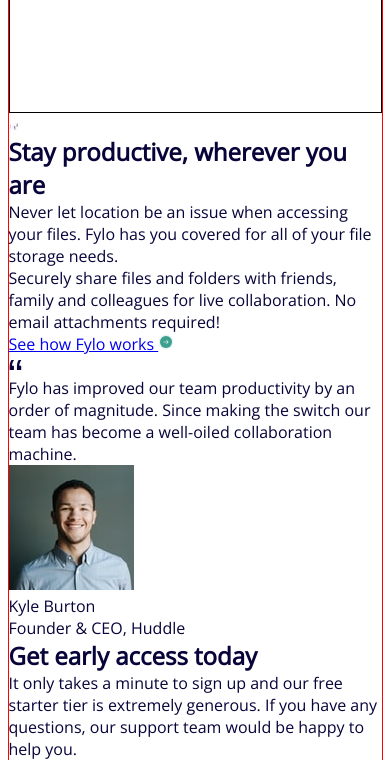
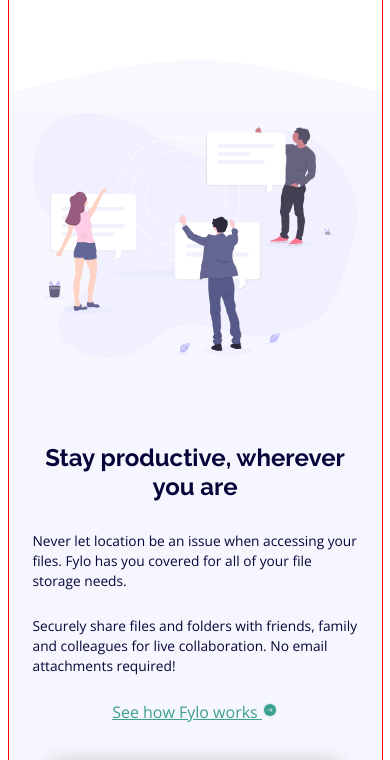
Before and after one commit to GabrielSB19/fylo-landing-page-with-two-column-layout-master, a plain HTML site: page index.html in a window 390 px wide. Shown: the part 850-1610 px from the top of the page. Drawn offline with nearby package versions, Linux system fonts and the light colour scheme.

Commit message:
Finished the details mobile view

```diff
--- /dev/null
+++ b/scss/_card.scss
@@ -0,0 +1,31 @@
+@use 'variable';
+
+.card{
+    background-color: variable.$White;
+    width: 286px;
+    height: 175px;
+    padding: 20px 20px 24px;
+    margin: auto;
+    border-radius: 4px;
+    box-shadow: 0px 0px 20px variable.$LightGray;
+
+    &__text{
+        font-size: 0.67em;
+        line-height: 20px;
+        margin-bottom: 10px;
+    }
+
+    .avatar-container{
+        display: flex;
+        font-size: 0.67em;
+        &__image{
+            width: 30px;
+            height: 30px;
+            border-radius: 50%;
+            margin-right: 10px;
+        }
+        &__name{
+            font-weight: 700;
+        }
+    }
+}
--- a/scss/_variable.scss
+++ b/scss/_variable.scss
@@ -9,3 +9,4 @@
 $ModerateCyan: hsl(170, 45%, 43%);
 $LightGrayishBlue: hsl(240, 75%, 98%);
 $LightGray: hsl(0, 0%, 75%);
+$White: #fff;
--- a/scss/style.scss
+++ b/scss/style.scss
@@ -1,6 +1,7 @@
 @use 'variable';
 @use 'initial';
 @use 'mixin';
+@use 'card';
 
 .main-container{
     border: 1px solid red;
@@ -30,6 +31,7 @@
         }
         a{
             text-decoration: none;
+            color: variable.$VeryDarkBlue;
             &:hover{
                 color: variable.$BrightBlue;
             }
@@ -38,8 +40,14 @@
 }
 
 .header{
-    border: 1px solid black;
     padding: 0 24px 182px;
+
+    background: {
+        image: url(../images/bg-curve-mobile.svg);
+        repeat: no-repeat;
+        position-y: bottom;
+    }
+
     &__ilustration{
         width: 100%;
         margin-bottom: 40px;
@@ -81,7 +89,38 @@
     }
 }
 
+@media(min-width:1440px){
+    .header{
+        background-image: url(../images/bg-curve-desktop.svg);
+    }
+}
 
-.details__ilustration{
-    width: 10px;
+.details{
+    background-color: variable.$LightGrayishBlue;
+    height: 900px;
+    padding: 0 24px;
+    &__ilustration{
+        width: 100%;
+        margin-bottom: 80px;
+    }
+    .details-content{
+        &__title{
+            font-size: 1.5em;
+            font-family: variable.$Heading-Font;
+            text-align: center;
+            margin-bottom: 30px;
+        }
+        &__paragraph{
+            margin-bottom: 25px;
+            line-height: 20px;
+            font-size: 0.86em;
+        }
+        &__link{
+            display: block;
+            width: 100%;
+            text-align: center;
+            margin-bottom: 40px;
+            color: variable.$ModerateCyan;
+        }
+    }
 }
```
Also changed, not shown: style.css, 1 other file.
